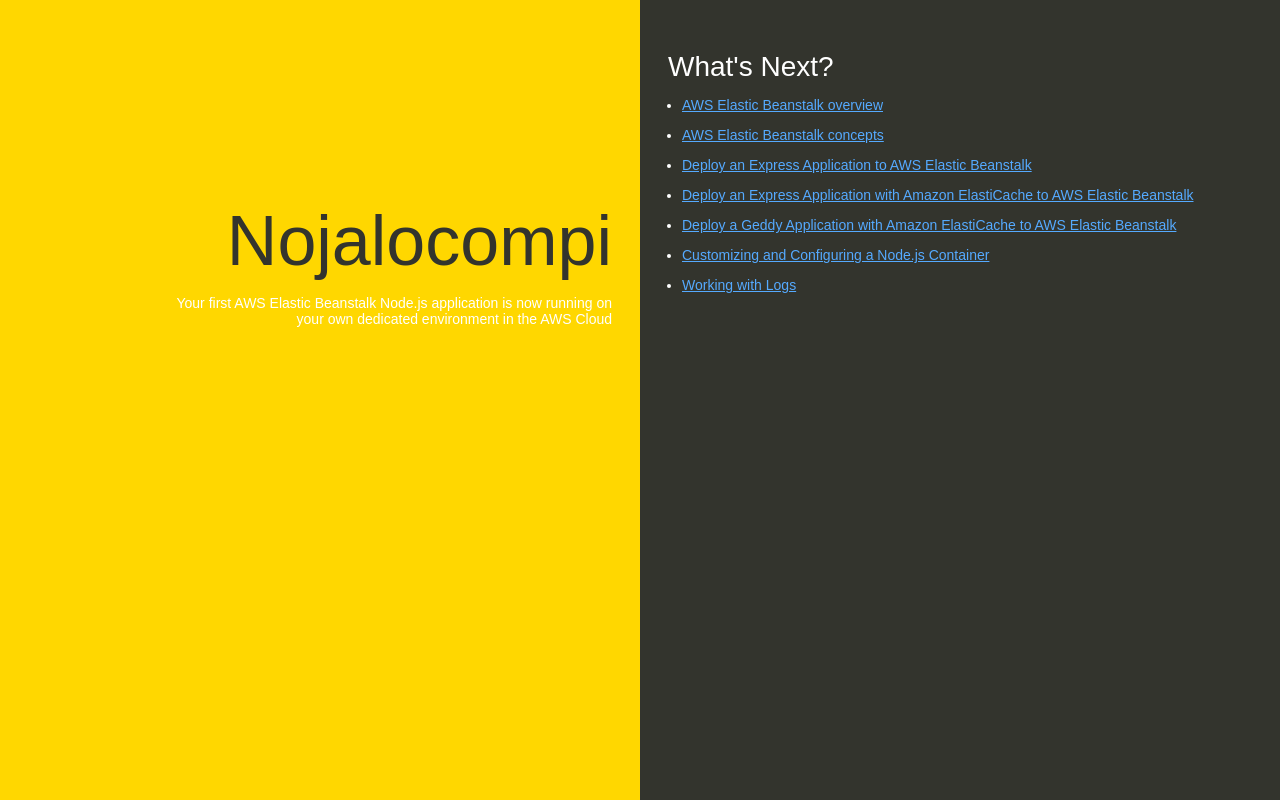
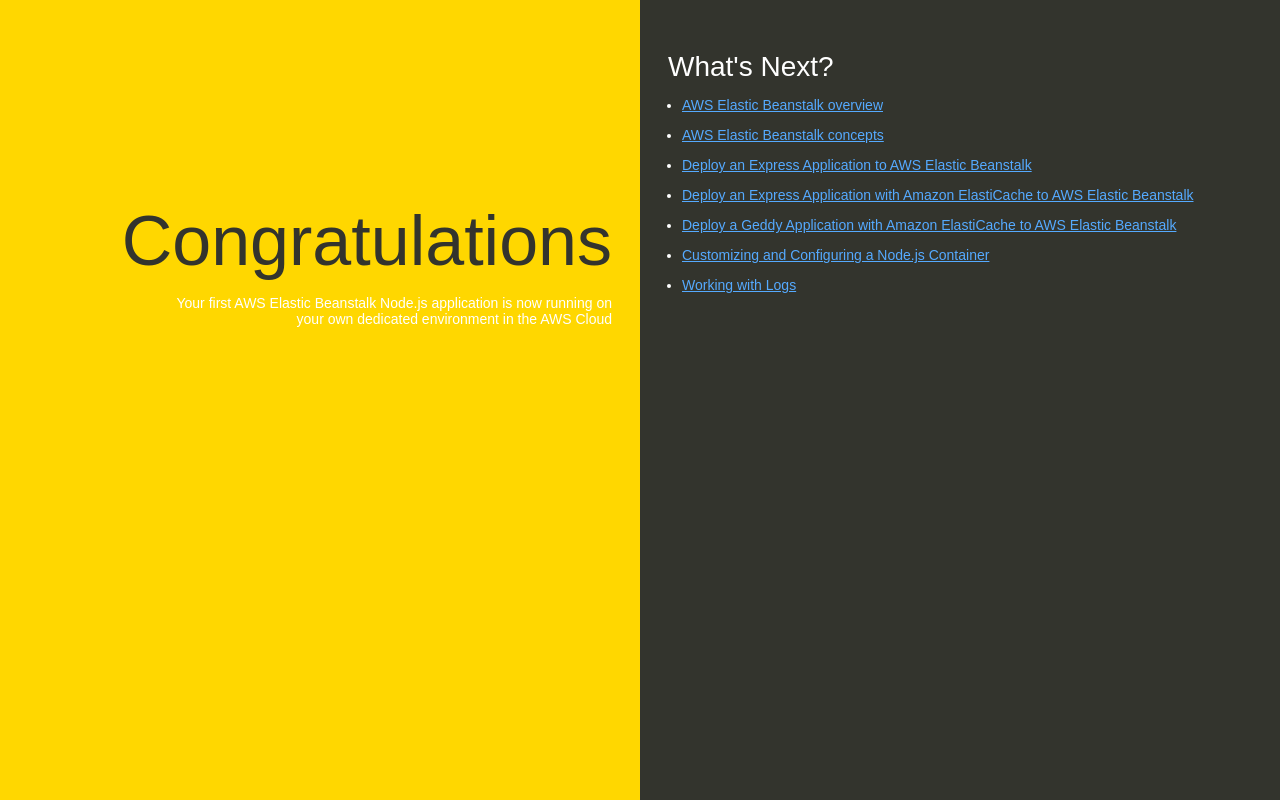
Before and after one commit to LuisitoTrecker/luisin-devops, a website: page index.html in a window 1280 px wide. Drawn offline with Linux system fonts and the light colour scheme.

Commit message:
add congrats

```diff
--- a/index.html
+++ b/index.html
@@ -74,7 +74,7 @@
   </head>
   <body>
     <div class="textColumn">
-      <h1>Nojalocompi</h1>
+      <h1>Congratulations</h1>
       <p>Your first AWS Elastic Beanstalk Node.js application is now running on your own dedicated environment in the AWS Cloud</p>
     </div>
     <div class="linksColumn">
```
